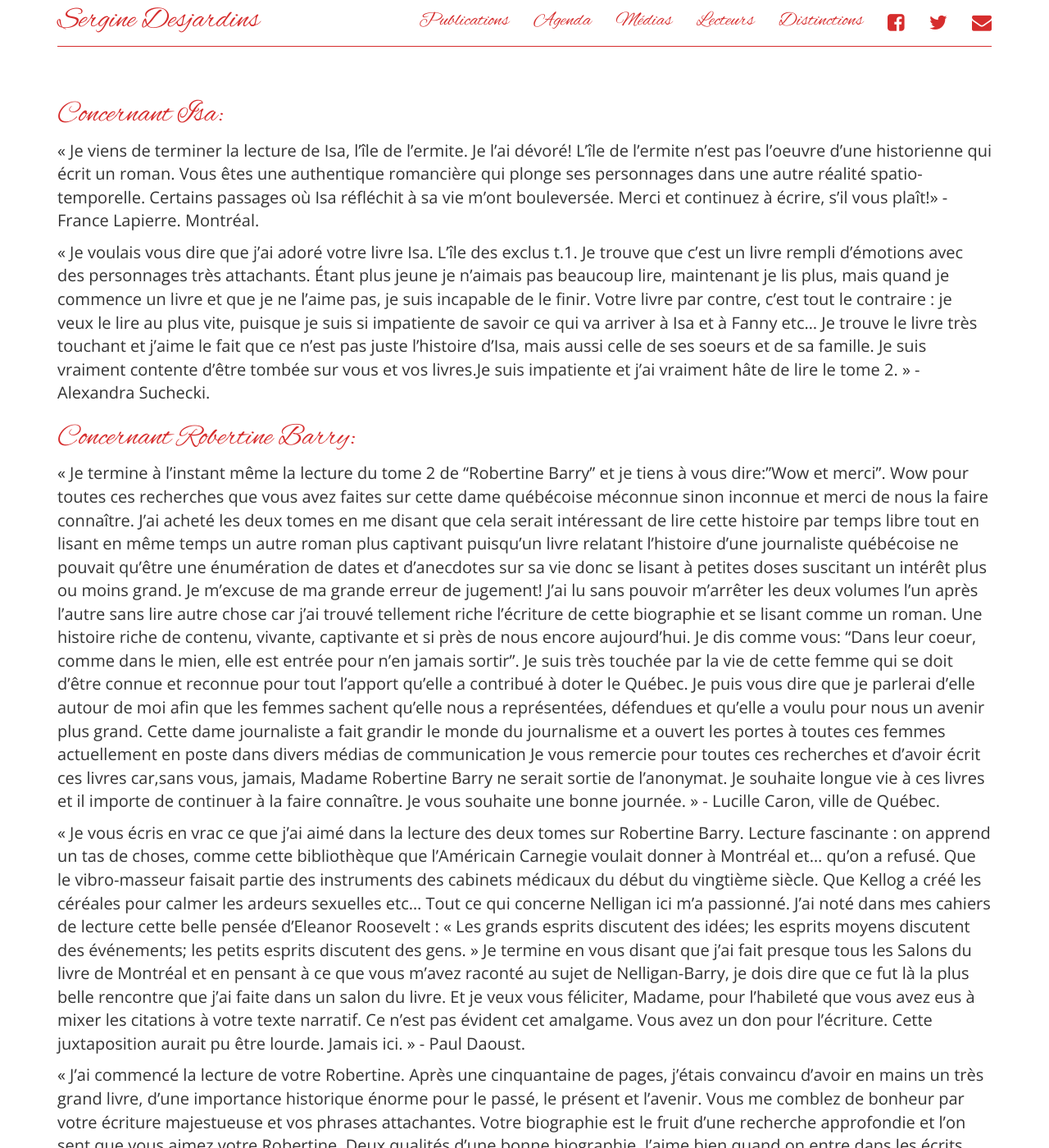
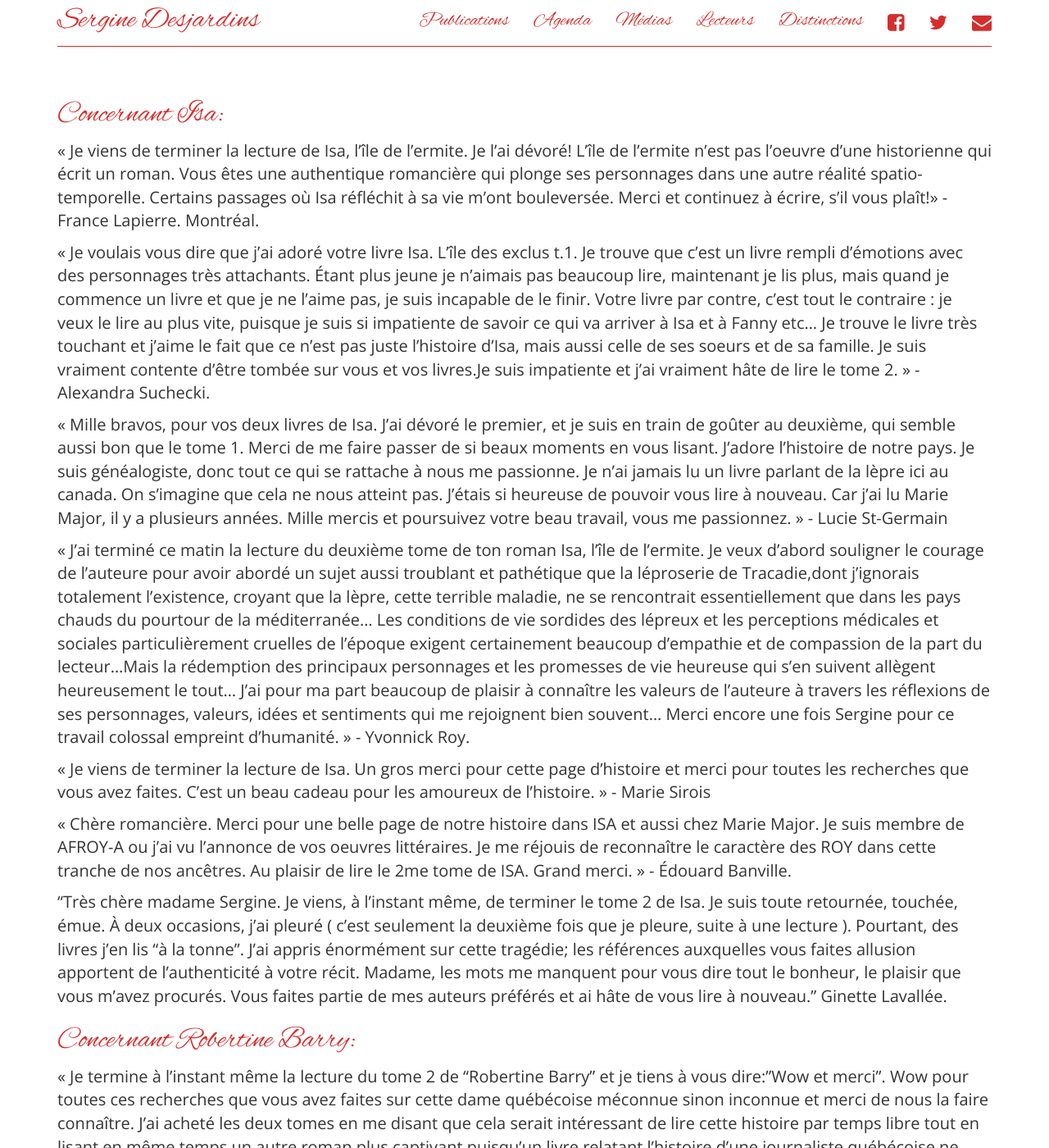
Before and after one commit to serginedesjardins/serginedesjardins.github.io, a Jekyll site: the page built from lecteurs.md, in a window 1280 px wide and 1400 px high. Shown: the whole window at 82% size. Built offline with Jekyll 4.4.1, drawn with Linux system fonts in a browser that asks for light colours; nearby versions of some CDN libraries.

Commit message:
J'ai ajouté les commentaires de lecteurs : Sirois. Roy. Saint-Germain. Banville

```diff
--- a/lecteurs.md
+++ b/lecteurs.md
@@ -23,6 +23,18 @@ touchant et j'aime le fait que ce n'est pas juste l'histoire d'Isa, mais
 aussi celle de ses soeurs et de sa famille. Je suis vraiment contente d'être
 tombée sur vous et vos livres.Je suis impatiente et j'ai vraiment hâte de
 lire le tome 2. » - Alexandra Suchecki.
+
+« Mille bravos, pour vos deux livres de Isa. J'ai dévoré le premier, et je suis en train de goûter au deuxième, qui semble aussi bon que le tome 1. Merci de me faire passer de si beaux moments en vous lisant. J'adore l'histoire de notre pays. Je suis généalogiste, donc tout ce qui se rattache à nous me passionne. Je n'ai jamais lu un livre parlant de la lèpre ici au canada. On s'imagine que cela ne nous atteint pas. J'étais si heureuse de pouvoir vous lire à nouveau. Car j'ai lu Marie Major, il y a plusieurs années. Mille mercis et poursuivez votre beau travail, vous me passionnez. » - Lucie St-Germain
+
+« J'ai terminé ce matin la lecture du deuxième tome de ton roman Isa, l'île de l'ermite. Je veux d'abord souligner le courage de l'auteure pour avoir abordé un sujet aussi troublant et pathétique que la léproserie de Tracadie,dont j'ignorais totalement l'existence, croyant que la lèpre, cette terrible maladie, ne se rencontrait essentiellement que dans les pays chauds du pourtour de la méditerranée... Les conditions de vie sordides des lépreux et les perceptions médicales et sociales particulièrement cruelles de l'époque exigent certainement beaucoup d'empathie et de compassion de la part du lecteur...Mais la rédemption des principaux personnages et les promesses de vie heureuse qui s'en suivent allègent heureusement le tout... J'ai pour ma part beaucoup de plaisir à connaître les valeurs de l'auteure à travers les réflexions de ses personnages, valeurs, idées et sentiments qui me rejoignent bien souvent... Merci encore une fois Sergine pour ce travail colossal empreint d'humanité. » - Yvonnick Roy.
+
+
+« Je viens de terminer la lecture de Isa. Un gros merci pour cette page d'histoire et merci pour toutes les recherches que vous avez faites. C'est  un beau cadeau pour les amoureux de l'histoire. » - Marie Sirois
+
+« Chère romancière. Merci pour une belle page de notre histoire dans ISA et aussi chez Marie Major. Je suis membre de AFROY-A ou j'ai vu l'annonce de vos oeuvres littéraires. Je me réjouis de reconnaître le caractère des ROY dans cette tranche de nos ancêtres. Au plaisir de lire le 2me tome de ISA. Grand merci. » -  Édouard Banville.
+
+
+"Très chère madame Sergine. Je viens, à l'instant même, de terminer le tome 2 de Isa.  Je suis toute retournée, touchée, émue.  À deux occasions, j'ai pleuré ( c'est seulement la deuxième fois que je pleure, suite à une lecture ).  Pourtant, des livres j'en lis "à la tonne". J'ai appris énormément sur cette tragédie; les références auxquelles vous faites allusion apportent de l'authenticité à votre récit. Madame, les mots me manquent pour vous dire tout le bonheur, le plaisir que vous m'avez procurés. Vous faites partie de mes auteurs préférés et ai hâte de vous lire à nouveau." Ginette Lavallée.
 
 # Concernant Robertine Barry:
 
```
